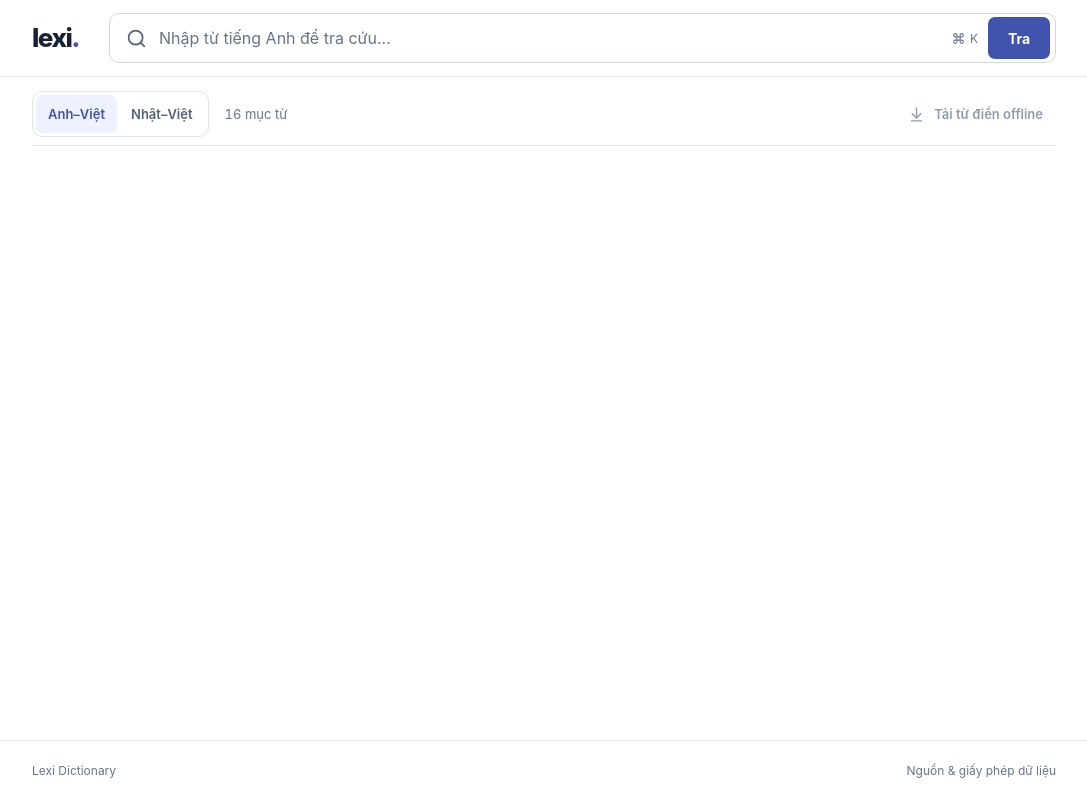
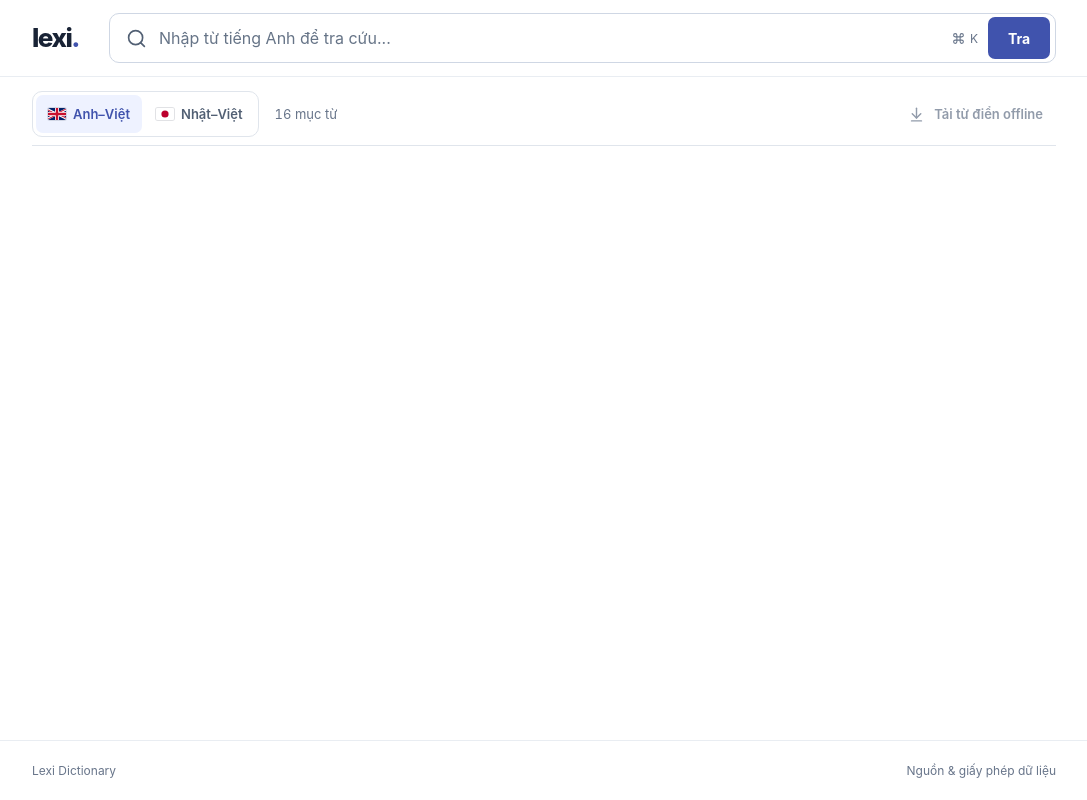
Before and after one commit to sonmai/lexi, a React (Vite) app: page / in a window 1280 px wide. Shown: the whole page, without its empty margins (96-1183 px from the left). Built offline with nearby package versions, Linux system fonts and the light colour scheme.

Commit message:
Show the source language's flag on the dictionary switch

```diff
--- a/src/App.tsx
+++ b/src/App.tsx
@@ -8,6 +8,7 @@ import {
   type JapaneseLookup,
 } from './dictionary-service'
 import type { DictionaryEntry, JapaneseEntry, Sense } from './data/types'
+import { JapanFlag, UnitedKingdomFlag } from './flags'
 import { groupSensesByPartOfSpeech } from './utils/partOfSpeech'
 import {
   containsJapanese, isKanji, japanesePartOfSpeech, normalizeJapanese,
@@ -602,7 +603,7 @@ export default function App() {
         <div className="utility-row">
           <div className="utility-start">
             <div className="mode-switch" role="group" aria-label="Chọn từ điển">
-              {([['en', 'Anh–Việt'], ['ja', 'Nhật–Việt']] as const).map(([value, label]) => (
+              {([['en', 'Anh–Việt', UnitedKingdomFlag], ['ja', 'Nhật–Việt', JapanFlag]] as const).map(([value, label, Flag]) => (
                 <button
                   key={value}
                   type="button"
@@ -610,6 +611,7 @@ export default function App() {
                   aria-pressed={mode === value}
                   onClick={() => switchMode(value)}
                 >
+                  <Flag />
                   {label}
                 </button>
               ))}
--- /dev/null
+++ b/src/flags.tsx
@@ -0,0 +1,27 @@
+import { useId } from 'react'
+
+/** Flags are inline SVG because Windows renders flag emoji as letters (GB, JP). */
+export function UnitedKingdomFlag() {
+  const id = 'uk-flag' + useId().replace(/[^\w-]/g, '')
+  return (
+    <svg className="flag" viewBox="0 0 60 30" preserveAspectRatio="xMidYMid slice" aria-hidden="true">
+      <clipPath id={id}>
+        <path d="M30,15h30v15zv15h-30zh-30v-15zv-15h30z" />
+      </clipPath>
+      <path d="M0,0v30h60v-30z" fill="#012169" />
+      <path d="M0,0L60,30M60,0L0,30" stroke="#fff" strokeWidth="6" />
+      <path d="M0,0L60,30M60,0L0,30" clipPath={`url(#${id})`} stroke="#C8102E" strokeWidth="4" />
+      <path d="M30,0v30M0,15h60" stroke="#fff" strokeWidth="10" />
+      <path d="M30,0v30M0,15h60" stroke="#C8102E" strokeWidth="6" />
+    </svg>
+  )
+}
+
+export function JapanFlag() {
+  return (
+    <svg className="flag" viewBox="0 0 30 20" aria-hidden="true">
+      <rect width="30" height="20" fill="#fff" />
+      <circle cx="15" cy="10" r="6" fill="#BC002D" />
+    </svg>
+  )
+}
--- a/src/styles.css
+++ b/src/styles.css
@@ -176,12 +176,17 @@ a { color: inherit; text-decoration: none; }
   border: 1px solid var(--border); border-radius: 10px; background: #fff;
 }
 .mode-option {
+  display: inline-flex; align-items: center; gap: 7px;
   min-height: 38px; padding: 0 12px; border: 0; border-radius: 7px;
   background: transparent; color: var(--text-secondary);
   font-size: 13px; font-weight: 620;
   transition: background 150ms ease, color 150ms ease;
 }
 .mode-option:hover { color: var(--accent); background: var(--surface-hover); }
+.flag {
+  flex: none; width: 18px; height: 12px; border-radius: 2px;
+  box-shadow: 0 0 0 1px rgba(15, 23, 42, 0.12);
+}
 .mode-option-active, .mode-option-active:hover { color: var(--accent); background: var(--surface-selected); }
 .offline-action {
   display: inline-flex; align-items: center; justify-content: center;
```
